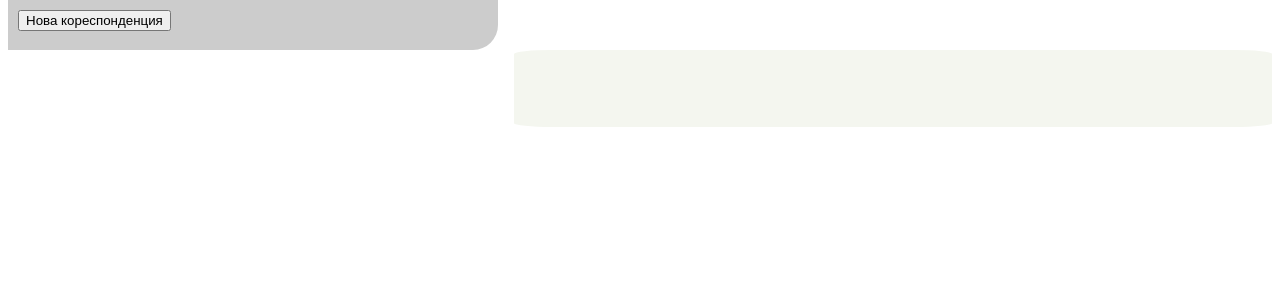
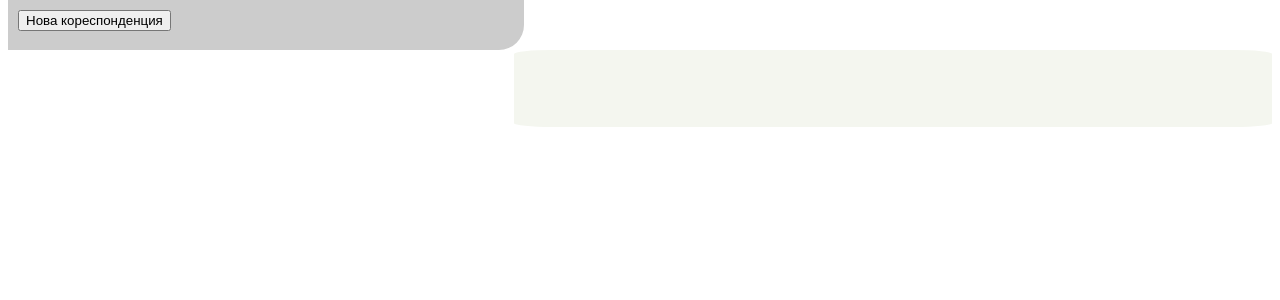
Before and after one commit to WebProjectFMI/Repo, a PHP site: page /main.php in a window 1280 px wide. Shown: the part 80-380 px from the top of the page. Run offline with PHP 8.4, Linux system fonts and the light colour scheme; the visitor is signed in with stand-in values (Sample User, id 1); data that the repository does not hold is empty.

Commit message:
Fix main.css style

```diff
--- a/View/main.css
+++ b/View/main.css
@@ -23,7 +23,7 @@
 }
 
 #addCorr {
-    width: 38%;
+    width: 40%;
     background: #ccc;
     border-bottom-right-radius: 25px;
 }
```
